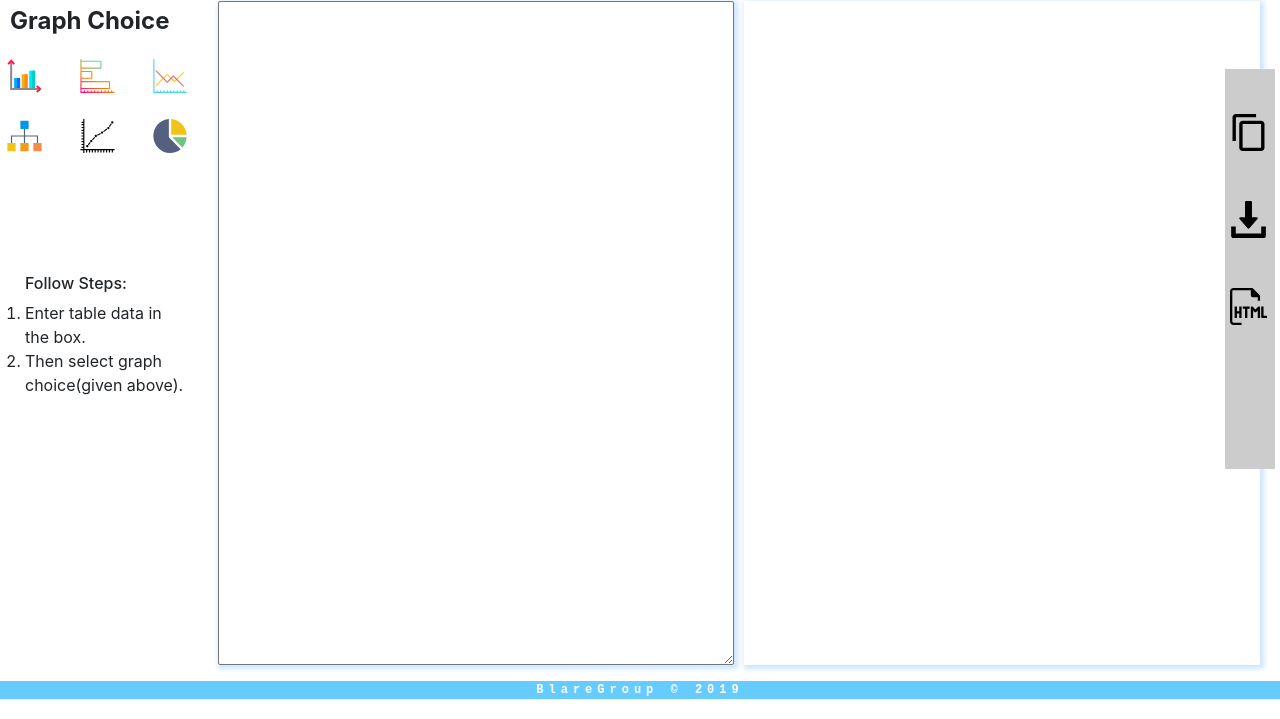
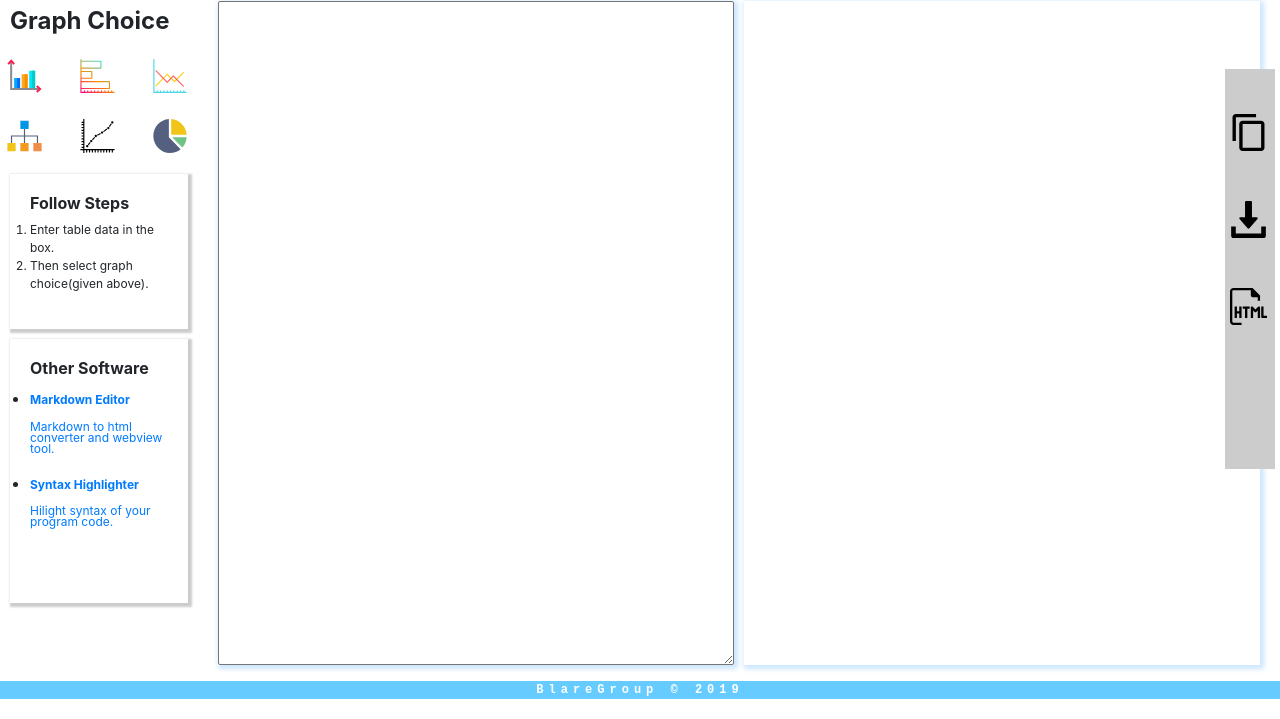
Before and after one commit to slowestwind/mGraph-website, a plain HTML site: page index.html in a window 1280 px wide. Shown: the part 81-800 px from the top of the page. Drawn offline with nearby package versions, Linux system fonts and the light colour scheme; a script that the page names is missing.

Commit message:
ui updated

```diff
--- a/css/main.css
+++ b/css/main.css
@@ -103,7 +103,6 @@ body{
   .editor-section .row .col-sm-2 .featured-content {
     height: 90vh;
     width: 100%;
-
   }
 
   textarea {
@@ -128,8 +127,11 @@ body{
   }
 
   .how-to-use{
-    padding-top: 100px;
-    padding-left: 25px;
+    margin-left: 10px;
+    padding: 20px;
+    font-size: 12px;
+    box-shadow: 2px 2px 2px 2px #cccccc;
+
   }
 
   .sidebar {
@@ -149,6 +151,19 @@ body{
     width: 47px;
   }
 
+  .other-product {
+    margin-top: 10px;
+    margin-left: 10px;
+    padding: 20px;
+    height: 33vh;
+    box-shadow: 2px 2px 2px 2px #cccccc;
+  }
+
+  .other-product p{
+    line-height: 0.9;
+    font-size: 12px;
+
+  }
 
   /* footer */
   footer {
--- a/index.html
+++ b/index.html
@@ -82,13 +82,33 @@
 
         <div class="how-to-use">
           <div>
-            <h6 class="font-weight: bold;">Follow Steps:</h6>
+            <h6 style="font-weight: bold;">Follow Steps</h6>
             <ol>
               <li>Enter table data in the box.</li>
               <li>Then select graph choice(given above).</li>
             </ol>
           </div>
         </div>
+
+        <div class="other-product">
+
+          <h6 style="font-weight: bold;" >Other Software</h6>
+          <ul>
+            <li>
+              <a href="">
+                <p><b>Markdown Editor</b></p>
+                <p>Markdown to html converter and webview tool.</p>
+              </a>
+              </li>
+            <li>
+              <a href="">
+                <p><b>Syntax Highlighter</b></p>
+                <p>Hilight syntax of your program code.</p>
+              </a>
+            </li>
+          </ul>
+        </div>
+
       </section>
 
       <section class="col-sm-5">
```
